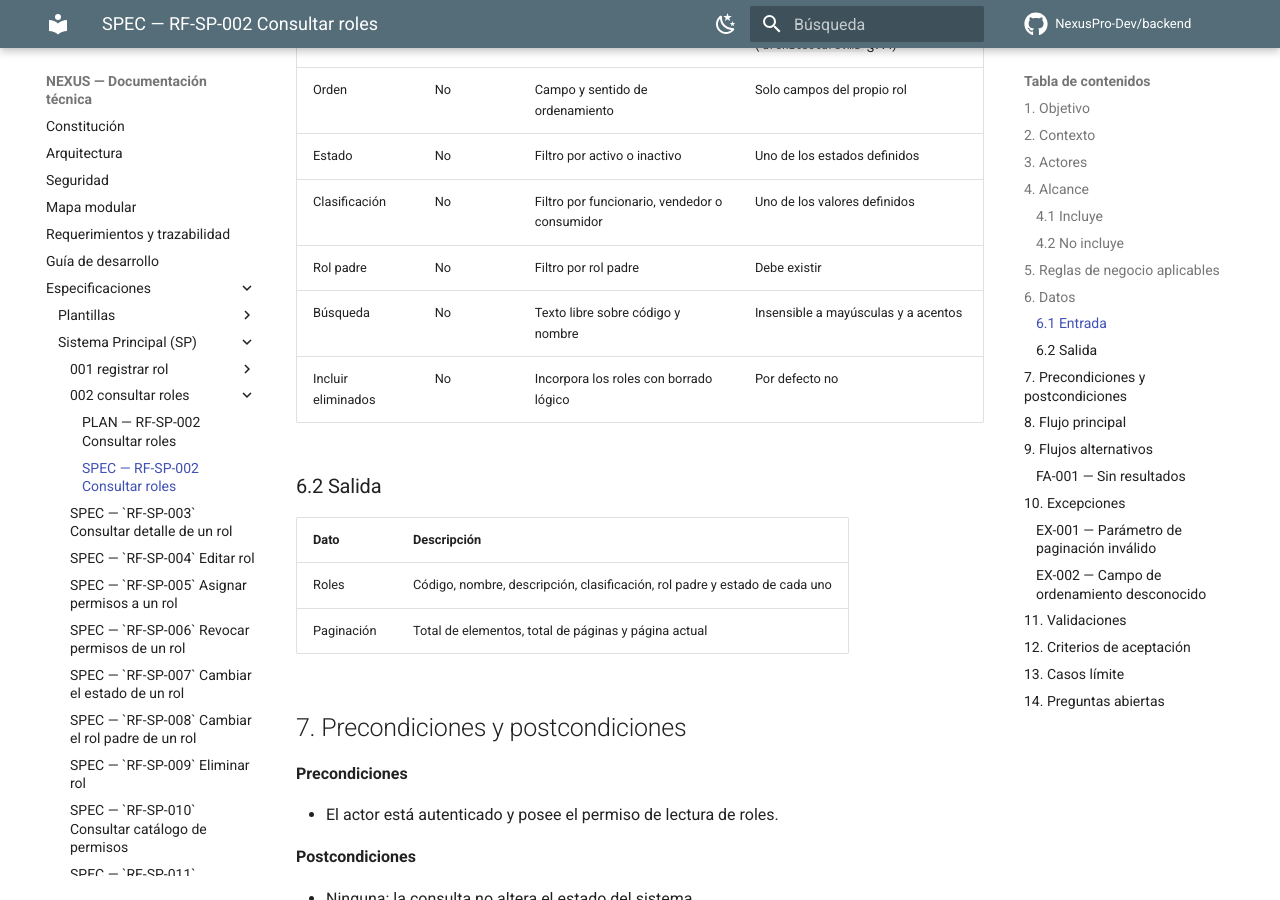
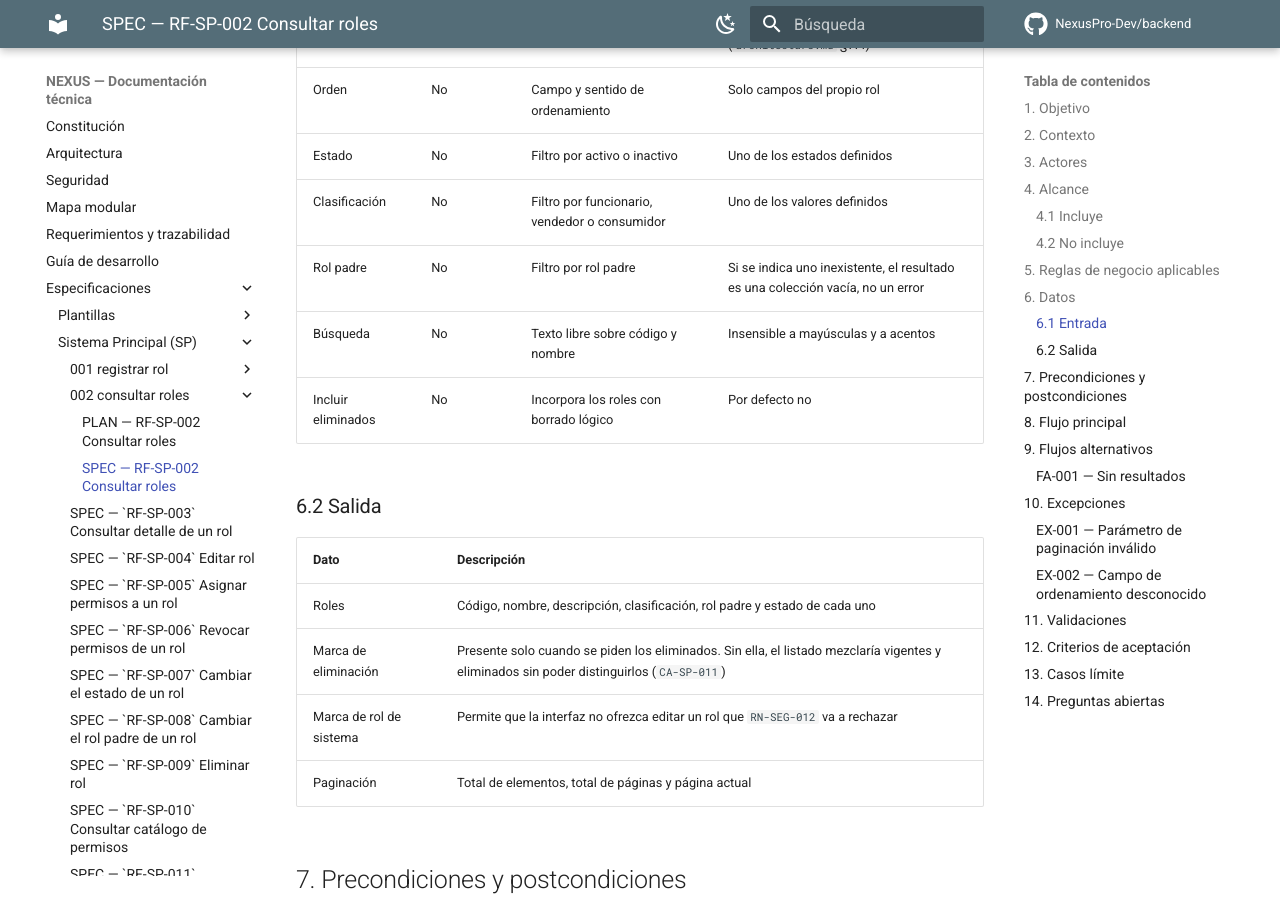
Before and after one commit to NexusPro-Dev/backend, an MkDocs documentation site: the page built from docs/specs/sp/002-consultar-roles/spec.md, in a window 1280 px wide and 900 px high, scrolled down 1830 px. Built offline with MkDocs 1.6.1 and Material for MkDocs 9.7.7, drawn with Linux system fonts in a browser that asks for light colours; comment, search, counter and statistics services are not loaded.

Commit message:
docs(sp): corregir la spec de RF-SP-002 con lo hallado al planificarla
Aplicacion del Art. I.7: redactar el plan revelo dos defectos en la
especificacion aprobada, de modo que vuelve a su compuerta y se corrige.

Contradiccion interna. La seccion 6.1 exigia que el rol padre del filtro
"debe existir", mientras la 13 decia que un rol padre inexistente devuelve
coleccion vacia y no es un error. Prevalece la segunda: un filtro que no
encuentra nada no es una peticion invalida. La primera queda reescrita.

Falta en la salida. El listado puede incluir los roles eliminados
logicamente, pero la respuesta no llevaba con que distinguirlos, de modo que
CA-SP-011 devolvia una mezcla indistinguible. Se agrega la marca de
eliminacion. Se agrega tambien la de rol de sistema, para que la interfaz no
ofrezca editar un rol que RN-SEG-012 va a rechazar.

sp.md v1.2.0: el indice de busqueda pasa a ser de trigramas y exige tambien la
extension pg_trgm. La coincidencia es por contencion, buscar academico dentro
de LIDER_ACADEMICO, y un indice B-tree corriente no la sostiene: sin pg_trgm
el indice existiria pero la consulta no lo usaria.

Los tres defectos los detecto el subagente al redactar el plan. Es exactamente
la realimentacion que el Art. I.7 busca, y llego antes de escribir codigo.

Co-Authored-By: Claude Opus 5 (1M context) <noreply@anthropic.com>

```diff
--- a/docs/specs/sp/002-consultar-roles/spec.md
+++ b/docs/specs/sp/002-consultar-roles/spec.md
@@ -54,7 +54,7 @@ Ninguna regla de negocio gobierna esta consulta. El alcance de los datos es glob
 | Orden | No | Campo y sentido de ordenamiento | Solo campos del propio rol |
 | Estado | No | Filtro por activo o inactivo | Uno de los estados definidos |
 | Clasificación | No | Filtro por funcionario, vendedor o consumidor | Uno de los valores definidos |
-| Rol padre | No | Filtro por rol padre | Debe existir |
+| Rol padre | No | Filtro por rol padre | Si se indica uno inexistente, el resultado es una colección vacía, no un error |
 | Búsqueda | No | Texto libre sobre código y nombre | Insensible a mayúsculas y a acentos |
 | Incluir eliminados | No | Incorpora los roles con borrado lógico | Por defecto no |
 
@@ -63,6 +63,8 @@ Ninguna regla de negocio gobierna esta consulta. El alcance de los datos es glob
 | Dato | Descripción |
 |---|---|
 | Roles | Código, nombre, descripción, clasificación, rol padre y estado de cada uno |
+| Marca de eliminación | Presente solo cuando se piden los eliminados. Sin ella, el listado mezclaría vigentes y eliminados sin poder distinguirlos (`CA-SP-011`) |
+| Marca de rol de sistema | Permite que la interfaz no ofrezca editar un rol que `RN-SEG-012` va a rechazar |
 | Paginación | Total de elementos, total de páginas y página actual |
 
 ## 7. Precondiciones y postcondiciones
```
Also changed, not shown: docs/requirements/sp.md (+3 -2 lines).
